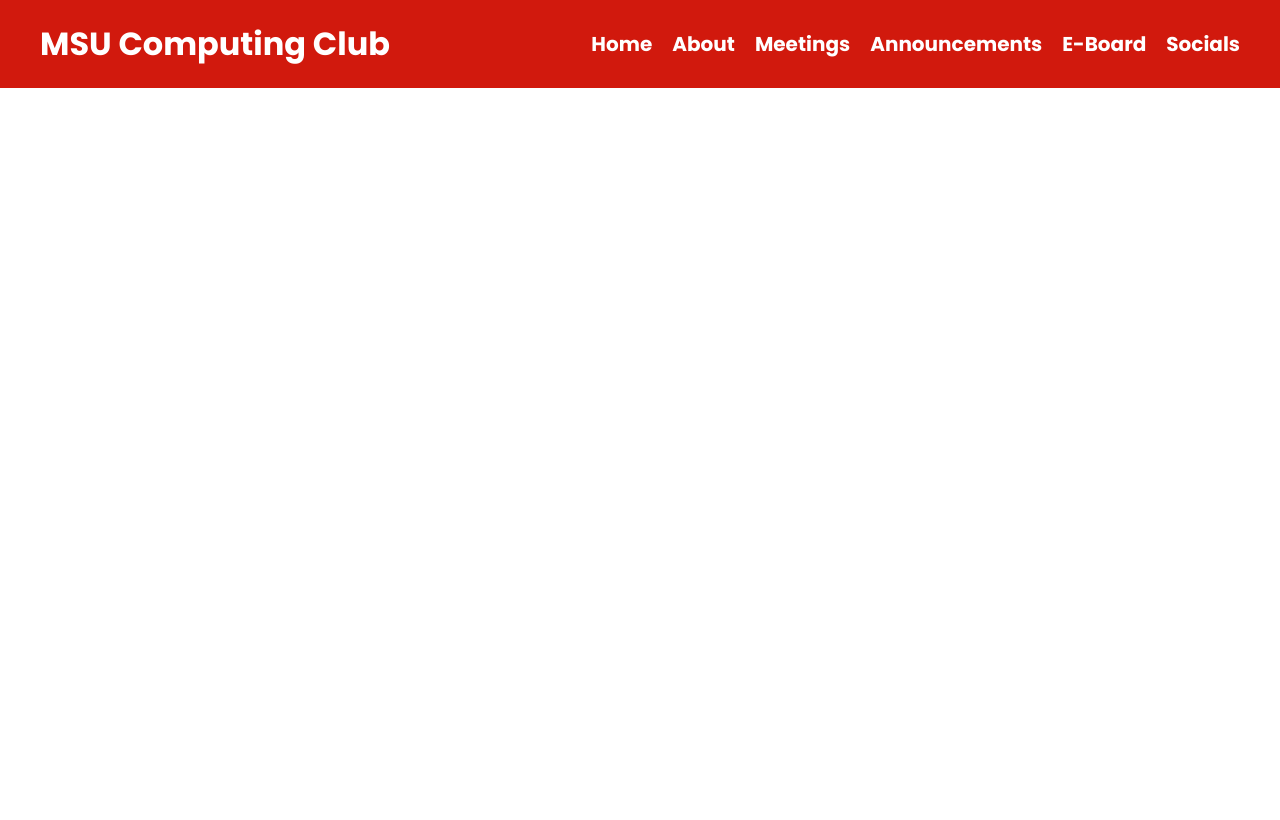
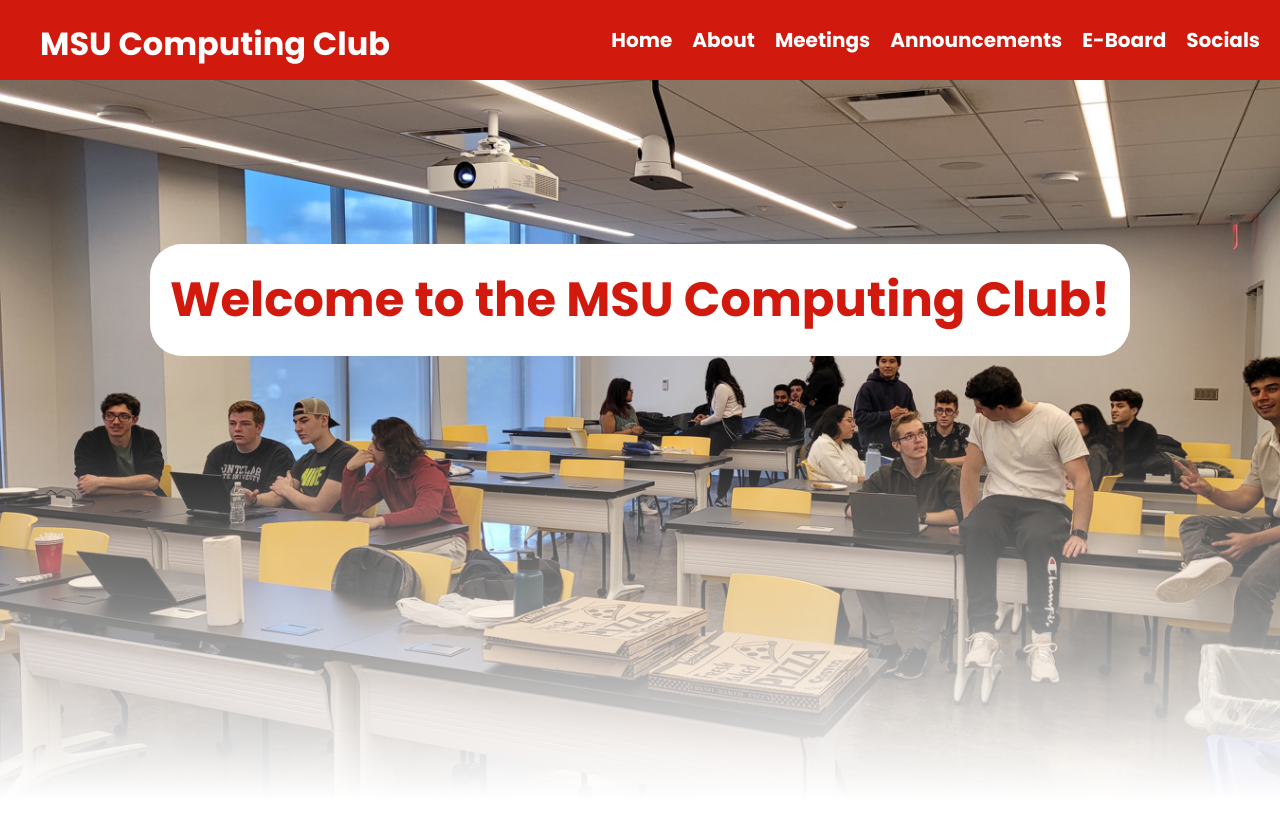
Before and after one commit to msucomputerclub/msucomputerclub.github.io, a React (Create React App) app: page / in a window 1280 px wide. Shown: the top 820 px of the page. Built offline with nearby package versions, Linux system fonts and the light colour scheme.

Commit message:
animated welcome message, made home page

```diff
--- a/src/App.js
+++ b/src/App.js
@@ -1,10 +1,13 @@
 import './App.scss';
 import Header from './Components/Header';
+import Home from './Components/Home';
 
 function App() {
   return (
     <div className="App">
       <Header></Header>
+      <Home></Home>
+      <div className="filler"></div>
     </div>
   );
 }
--- a/src/App.scss
+++ b/src/App.scss
@@ -9,3 +9,7 @@
   height: 100vh;
   width: 100vw;
 }
+
+.filler {
+  height:100vh
+}
--- a/src/Components/Header/index.js
+++ b/src/Components/Header/index.js
@@ -1,10 +1,40 @@
-import React from "react";
+import React, {useState}from "react";
 import "./index.scss";
+import { useMotionValueEvent, motion, useScroll} from "framer-motion";
 
 const Header = () => {
+
+    const {scrollY} = useScroll();
+    const [hidden, setHidden] = useState(false);
+    const [top,setTop] = useState(false);
+
+    useMotionValueEvent(scrollY, "change", (latest) => {
+        const previous = scrollY.getPrevious();
+        if(latest < 150){
+            setTop(true);
+        } else {
+            setTop(false);
+        };
+
+        if(latest > 150 && latest > previous){
+            setHidden(true);
+        } else {
+            setHidden(false);
+        };
+
+    });
+
     return (
-    <div className="content">
-        <div className="nav">
+    <motion.div
+        className={top? "content top": "content"}
+        variants={{
+            visible: {y:0},
+            hidden: {y: "-100%"},
+        }}
+        animate={hidden ? "hidden":"visible"}
+        transition={{ duration:0.35, ease:"easeInOut"}}
+
+    >
             <h1>MSU Computing Club</h1>
             <div className="buttons">
 
@@ -15,8 +45,7 @@
                 <a href="#E-Board">E-Board</a>
                 <a href="#Socials">Socials</a>
             </div>
-        </div>
-    </div>
+    </motion.div>
     );
 };
 
--- a/src/Components/Header/index.scss
+++ b/src/Components/Header/index.scss
@@ -9,24 +9,19 @@
 
 
 .content {
-    height: fit-content;
-    width: 100%;
-}
-
-.nav {
     display: flex;
-    height: 3rem;
+    height: 5vh;
     padding: 20px;
     flex-direction: row;
     justify-content: space-between;
     align-items: flex-start;
-    position: fixed;
     top: 0;
     left: 0;
     right: 0;
     z-index: 1000;
     background-color: $red;
-
+    position: fixed;
+    width: 100%;
 }
 
 h1 {
@@ -40,7 +35,7 @@
 .buttons {
     display: flex;
     flex-wrap: nowrap;
-    margin: auto 20px;
+    margin: auto 40px;
     flex-direction: row;
     width: max-content;
     height: fit-content;
--- /dev/null
+++ b/src/Components/Home/index.js
@@ -0,0 +1,29 @@
+import React, { useRef } from "react";
+import "./index.scss";
+import { useInView, motion } from "framer-motion";
+
+const Home = () => {
+    const welcome = useRef(null);
+    const inView = useInView(welcome, {amount:"all"})
+
+    return  (
+        <div className="container">
+            <motion.h1
+            ref={welcome}
+            variants={{
+                inView: {y:0, opacity:1},
+                notInView: {y:"-30px", opacity:0}
+            }}
+            initial="notInView"
+            animate={inView? "inView": "notInView"}
+            transition={{duration:0.5,ease:"easeInOut"}}
+            >
+                Welcome to the MSU Computing Club!
+
+            </motion.h1>
+
+        </div>
+    );
+}
+
+export default Home;
--- /dev/null
+++ b/src/Components/Home/index.scss
@@ -0,0 +1,29 @@
+$red:#d1190d;
+$black:#333333;
+$white: #ffffff;
+
+.container {
+    background-image:
+        linear-gradient(rgba(0, 0, 0, 0) 50%, rgba(255, 255, 255, 1) 100%),
+        url("../../Assets/Images/1500.jpg");;
+    background-repeat: no-repeat;
+    background-size: cover;
+
+    height:100vh;
+    align-items: center;
+    justify-content: center;
+    display: flex;
+    flex-direction: column;
+
+    h1 {
+        font-size: 3rem;
+        position: relative;
+        color: $red;
+        background-color: #ffffff;
+        top: -100px;
+        padding: 20px;
+        border-radius: 2rem;
+        width: auto;
+        height: auto;
+    }
+}
```
Also changed, not shown: src/Assets/Images/1500.jpg (added).
